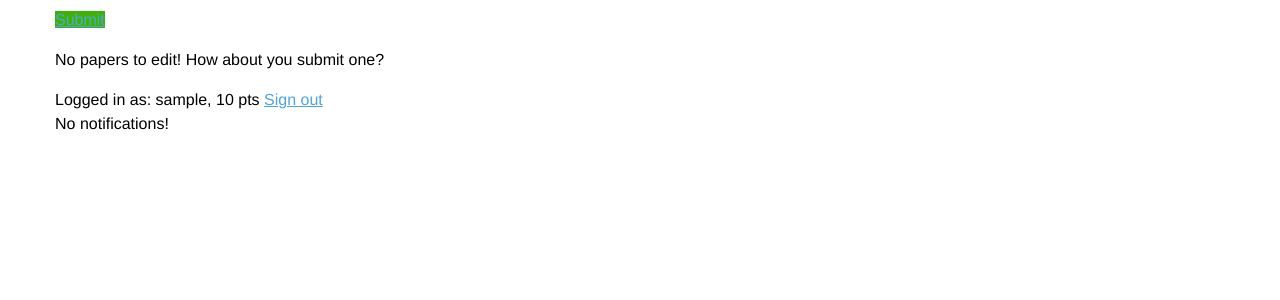
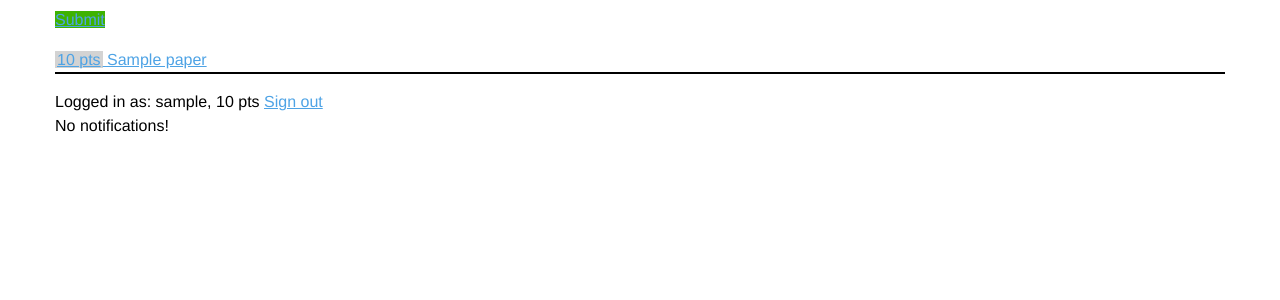
Before and after one commit to nmoroze/peer-edit, a Django app: page / in a window 1280 px wide. Shown: the top 300 px of the page. Run offline with Django 3.2, Linux system fonts and the light colour scheme; a user stored in the database is signed in; tables that the repository leaves empty hold one stand-in row (values such as "Sample post"); data that the repository does not hold is empty; parts of the project's set-up code (start-up, migrations or seed data) failed here and were passed over; some libraries are stand-ins or nearby versions.

Commit message:
Changed point system to let ya divide bounty

```diff
--- a/edit/models.py
+++ b/edit/models.py
@@ -15,7 +15,6 @@ class Paper(models.Model):
 	pub_date = models.DateTimeField('pub_date')
 	author = models.ForeignKey(Author)
 	points = models.IntegerField()
-	answered = models.BooleanField(default = False)
 	def __unicode__(self):
 		return self.question
 
@@ -23,6 +22,7 @@ class Feedback(models.Model):
 	content = models.TextField()
 	author = models.ForeignKey(Author)
 	paper = models.ForeignKey(Paper)
+	chosen = models.BooleanField(default = False)
 
 class Notification(models.Model):
 	content = models.TextField()
--- a/edit/views.py
+++ b/edit/views.py
@@ -13,7 +13,7 @@ from edit.models import *
 
 @login_required
 def index(request):
-	latest_paper_list = Paper.objects.filter(answered = False).order_by('-pub_date')[:20]
+	latest_paper_list = Paper.objects.order_by('-pub_date')[:20]
 	template = loader.get_template('edit/index.html')
 	author = Author.objects.all().get(user=request.user)
 	notifications = Notification.objects.filter(author=author)
@@ -80,16 +80,15 @@ def feedback(request, feedback_id):
 	fbAuthor = feedback.author
 	pAuthor = paper.author
 	myAuthor = Author.objects.all().get(user=request.user)
-	if pAuthor != myAuthor:
-		return HttpResponse("Only the author of the paper can select feedback!")
-	else:
-		notice = Notification(content="Your feedback for '"+paper.question+"' was chosen as the best!", author=fbAuthor)
-		notice.save()
-		fbAuthor.points += paper.points
-		fbAuthor.save()
-		paper.answered = True
-		paper.save()
-		return HttpResponseRedirect("/")
+	notice = Notification(content="Your feedback for '"+paper.question+"' was chosen as the best!", author=fbAuthor)
+	notice.save()
+	reward = int(request.POST['points'])
+	paper.points -= reward
+	fbAuthor.points += reward
+	fbAuthor.save()
+	feedback.chosen = True
+	paper.save()
+	return HttpResponseRedirect("/")
 
 @login_required
 def submitfeedback(request):
--- a/peer_edit/static/css/base.css
+++ b/peer_edit/static/css/base.css
@@ -56,6 +56,16 @@ input.btn {
 	margin-top: 2px;
 }
 
+input.feedback-btn {
+	width: 50%; !important
+	float: right;
+	margin-top: 0px; !important
+}
+
+input.feedback {
+	width:25%;
+}
+
 .btn-success {
 	background-color: #3EB200;
 }
```
Also changed, not shown: edit/templates/edit/paper.html (+9 -1 lines), edit/migrations/0008_auto__add_field_feedback_chosen__del_field_paper_answered.py (added).
